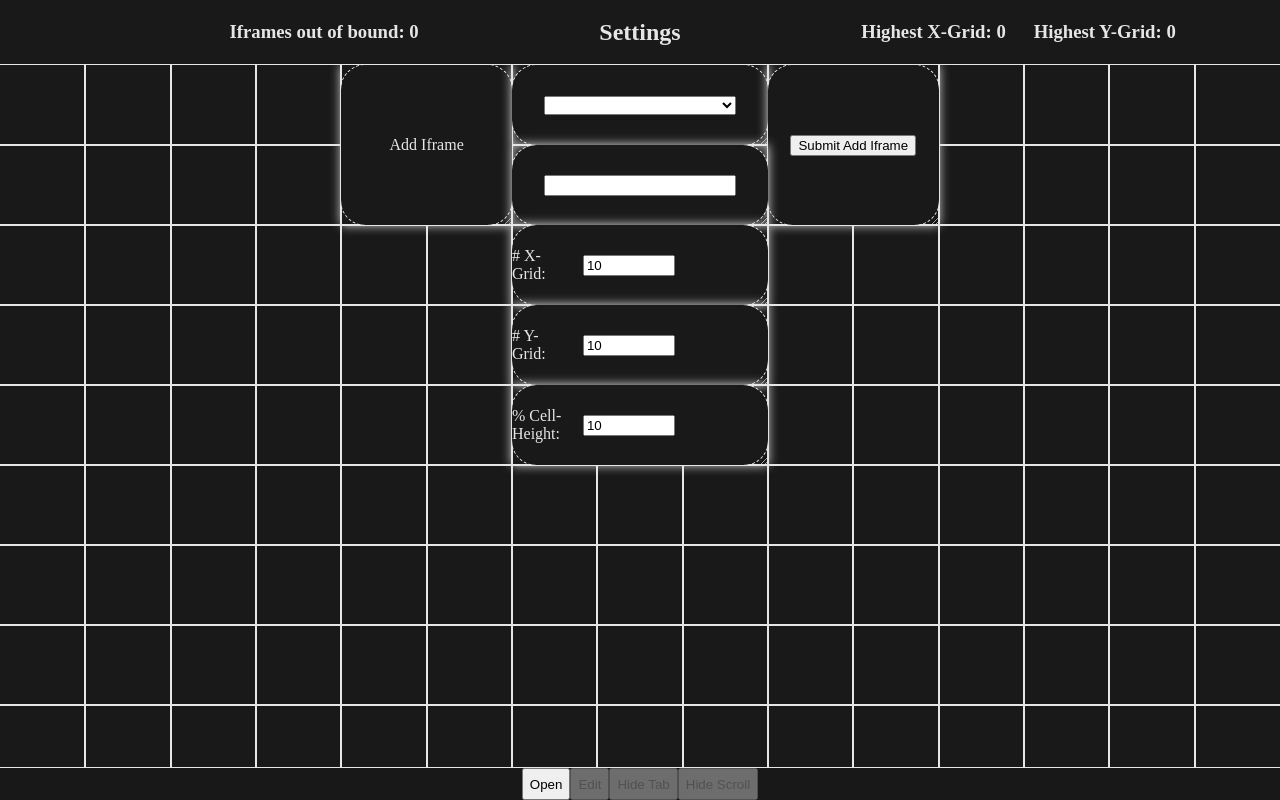
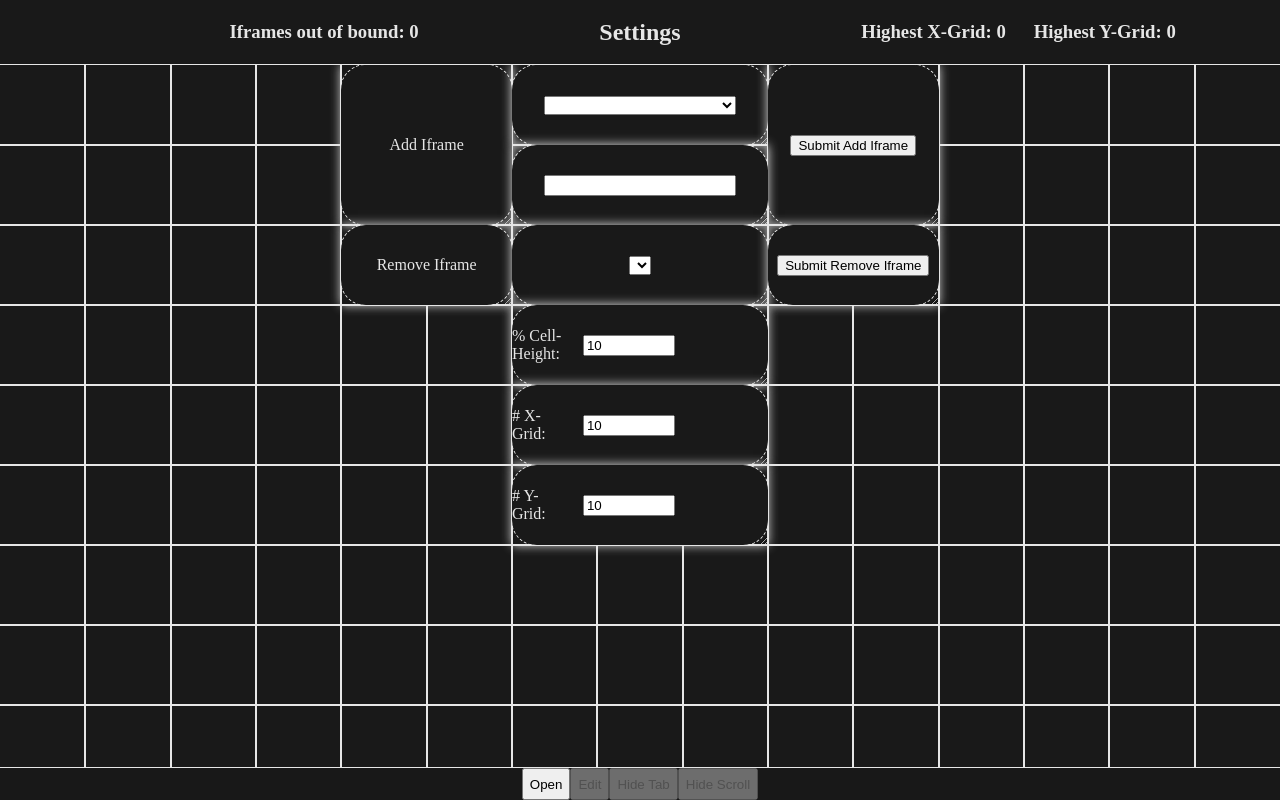
Before and after one commit to ormizj/framespace, a Nuxt app: page / in a window 1280 px wide. Built offline with nearby package versions, Linux system fonts and the light colour scheme.

Commit message:
remove iframe setting wip

```diff
--- a/components/settings.vue
+++ b/components/settings.vue
@@ -8,7 +8,7 @@ import SettingSelectCell from './cell-components/setting-select-cell.vue';
 import SettingButtonCell from './cell-components/setting-button-cell.vue';
 
 const frameSpaceStore = useFrameSpaceStore();
-const { xGrid, yGrid, cellHeight, iframesSrcOptions, outOfBoundIframes } = storeToRefs(frameSpaceStore);
+const { xGrid, yGrid, cellHeight, iframesSrcOptions, outOfBoundIframes, iframeGridCells } = storeToRefs(frameSpaceStore);
 
 const handleSubmitIframe = () => {
     if (!iframeSrc.value) {
@@ -24,9 +24,26 @@ const handleSubmitIframe = () => {
 const iframeSrc = ref('');
 type SettingCells = typeof SettingLabelInputCell | typeof SettingLabelCell | typeof SettingInputCell | typeof SettingSelectCell | typeof SettingButtonCell;
 const editMode = ref(true);
-const gridCells = ref<GridCell<SettingCells>[]>([{
+const gridCells = ref<GridCell<SettingCells>[]>([
+    { /* GRID ATTRIBUTES */
         cellX: 7,
-    cellY: 3,
+        cellY: 4,
+        cellWidth: 3,
+        cellHeight: 1,
+        classes: new Set(),
+        component: {
+            is: shallowRef(SettingLabelInputCell),
+            props: {
+                'modelValue': cellHeight,
+                'onUpdate:modelValue': (value: string) => cellHeight.value = +value,
+                'title': '% Cell-Height:',
+                'id': 'cell-height',
+                'type': 'number',
+            }
+        }
+    }, {
+        cellX: 7,
+        cellY: 5,
         cellWidth: 3,
         cellHeight: 1,
         classes: new Set(),
@@ -42,7 +59,7 @@ const gridCells = ref<GridCell<SettingCells>[]>([{
         }
     }, {
         cellX: 7,
-    cellY: 4,
+        cellY: 6,
         cellWidth: 3,
         cellHeight: 1,
         classes: new Set(),
@@ -56,23 +73,7 @@ const gridCells = ref<GridCell<SettingCells>[]>([{
                 'type': 'number',
             }
         }
-}, {
-    cellX: 7,
-    cellY: 5,
-    cellWidth: 3,
-    cellHeight: 1,
-    classes: new Set(),
-    component: {
-        is: shallowRef(SettingLabelInputCell),
-        props: {
-            'modelValue': cellHeight,
-            'onUpdate:modelValue': (value: string) => cellHeight.value = +value,
-            'title': '% Cell-Height:',
-            'id': 'cell-height',
-            'type': 'number',
-        }
-    }
-}, {
+    }, { /* ADD IFRAME */
         cellX: 5,
         cellY: 1,
         cellWidth: 2,
@@ -83,6 +84,21 @@ const gridCells = ref<GridCell<SettingCells>[]>([{
             props: {
                 'title': 'Add Iframe',
                 'id': 'add-iframe',
+            }
+        }
+    }, {
+        cellX: 7,
+        cellY: 1,
+        cellWidth: 3,
+        cellHeight: 1,
+        classes: new Set(),
+        component: {
+            is: shallowRef(SettingSelectCell),
+            props: {
+                'modelValue': iframeSrc,
+                'onUpdate:modelValue': (value: string) => iframeSrc.value = value,
+                'id': 'add-iframe-select',
+                'options': iframesSrcOptions,
             }
         }
     }, {
@@ -101,21 +117,6 @@ const gridCells = ref<GridCell<SettingCells>[]>([{
             }
         }
     }, {
-    cellX: 7,
-    cellY: 1,
-    cellWidth: 3,
-    cellHeight: 1,
-    classes: new Set(),
-    component: {
-        is: shallowRef(SettingSelectCell),
-        props: {
-            'modelValue': iframeSrc,
-            'onUpdate:modelValue': (value: string) => iframeSrc.value = value,
-            'id': 'add-iframe-select',
-            'options': iframesSrcOptions,
-        }
-    }
-}, {
         cellX: 10,
         cellY: 1,
         cellWidth: 2,
@@ -128,7 +129,49 @@ const gridCells = ref<GridCell<SettingCells>[]>([{
                 'onClick': handleSubmitIframe
             }
         }
-}]);
+    }, { /* REMOVE IFRAME */
+        cellX: 5,
+        cellY: 3,
+        cellWidth: 2,
+        cellHeight: 1,
+        classes: new Set(),
+        component: {
+            is: shallowRef(SettingLabelCell),
+            props: {
+                'title': 'Remove Iframe',
+                'id': 'remove-iframe',
+            }
+        }
+    }, {
+        cellX: 7,
+        cellY: 3,
+        cellWidth: 3,
+        cellHeight: 1,
+        classes: new Set(),
+        component: {
+            is: shallowRef(SettingSelectCell),
+            props: {
+                'modelValue': iframeSrc,
+                'onUpdate:modelValue': (value: string) => iframeSrc.value = value,
+                'id': 'remove-iframe-select',
+                'options': iframeGridCells,
+            }
+        }
+    }, {
+        cellX: 10,
+        cellY: 3,
+        cellWidth: 2,
+        cellHeight: 1,
+        classes: new Set(),
+        component: {
+            is: shallowRef(SettingButtonCell),
+            props: {
+                'title': 'Submit Remove Iframe',
+                'onClick': handleSubmitIframe
+            }
+        }
+    },
+]);
 </script>
 
 <template>
--- a/stores/frameSpace.ts
+++ b/stores/frameSpace.ts
@@ -107,6 +107,13 @@ export const useFrameSpaceStore = defineStore({
 				classes,
 			});
 		},
+
+		removeIframe(iframe: (typeof this.iframeGridCells)[number]) {
+			const iframeIndex = this.iframeGridCells.findIndex(
+				(otherIframe) => otherIframe === iframe
+			);
+			this.iframeGridCells = this.iframeGridCells.splice(iframeIndex, 1);
+		},
 	},
 });
 
```
Lines whose indentation alone changed are shown as unchanged.
